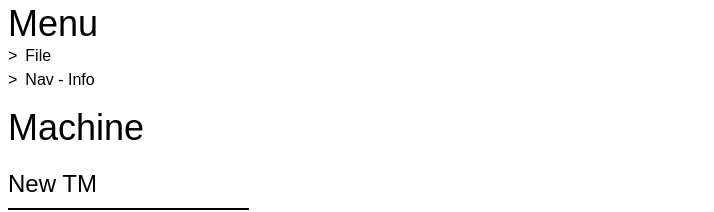
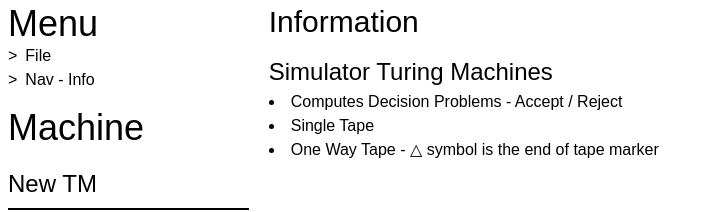
Before and after one commit to orwellian225/tm-sim, a SvelteKit app: page /info in a window 1280 px wide. Shown: the top 212 px of the page, without its empty margins (0-714 px from the left). Built offline with nearby package versions, Linux system fonts and the light colour scheme.

Commit message:
add: page titles and information about the simulator

```diff
--- a/src/routes/examples/+page.svelte
+++ b/src/routes/examples/+page.svelte
@@ -22,12 +22,14 @@
 	}
 </script>
 
+<article class="space-y-4">
     <h1 class="text-3xl">Example Turing Machines</h1>
 
-<ol>
+	<ol class="list-inside list-disc">
 		{#each all_examples as example}
 			<li class="flex flex-row justify-centers items-start pl-1">
 				<button class="w-fit hover:underline underline-offset-1" onclick={() => load_example(example)}>{example.identifier}</button>
 			</li>
 		{/each}
 	</ol>
+</article>
--- a/src/routes/help/+page.svelte
+++ b/src/routes/help/+page.svelte
@@ -0,0 +1,3 @@
+<article class="space-y-4">
+    <h1 class="text-3xl">Help</h1>
+</article>
--- a/src/routes/info/+page.svelte
+++ b/src/routes/info/+page.svelte
@@ -0,0 +1,13 @@
+<article class="space-y-4">
+    <h1 class="text-3xl">Information</h1>
+
+    <section class="space-y-0.5">
+        <h2 class="text-2xl">Simulator Turing Machines</h2>
+
+        <ol class="list-inside list-disc">
+            <li>Computes Decision Problems - Accept / Reject</li>
+            <li>Single Tape</li>
+            <li>One Way Tape - △ symbol is the end of tape marker</li>
+        </ol>
+    </section>
+</article>
--- a/src/routes/tools/+page.svelte
+++ b/src/routes/tools/+page.svelte
@@ -0,0 +1,3 @@
+<article class="space-y-4">
+    <h1 class="text-3xl">Other Tools</h1>
+</article>
```
Lines whose indentation alone changed are shown as unchanged.
